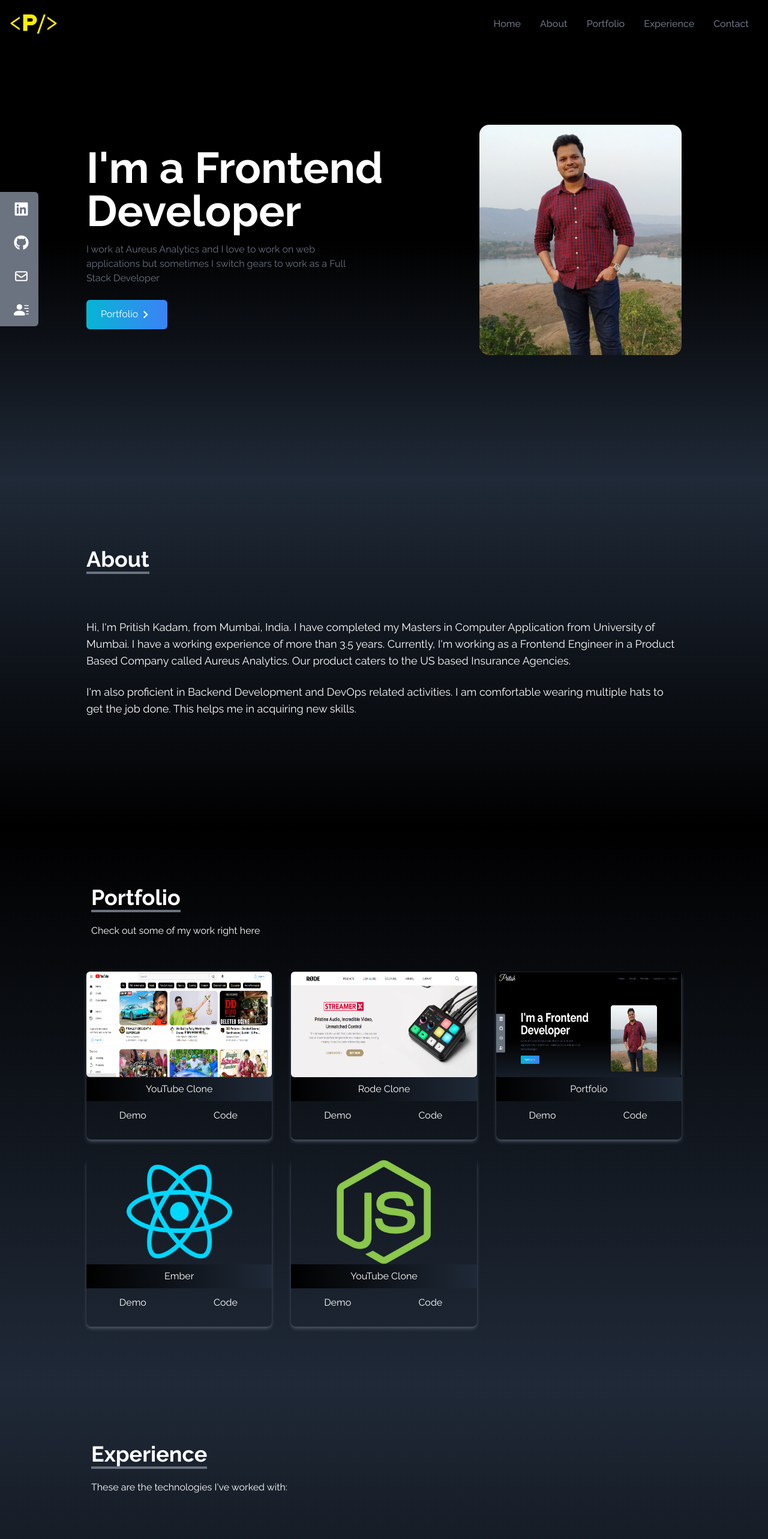
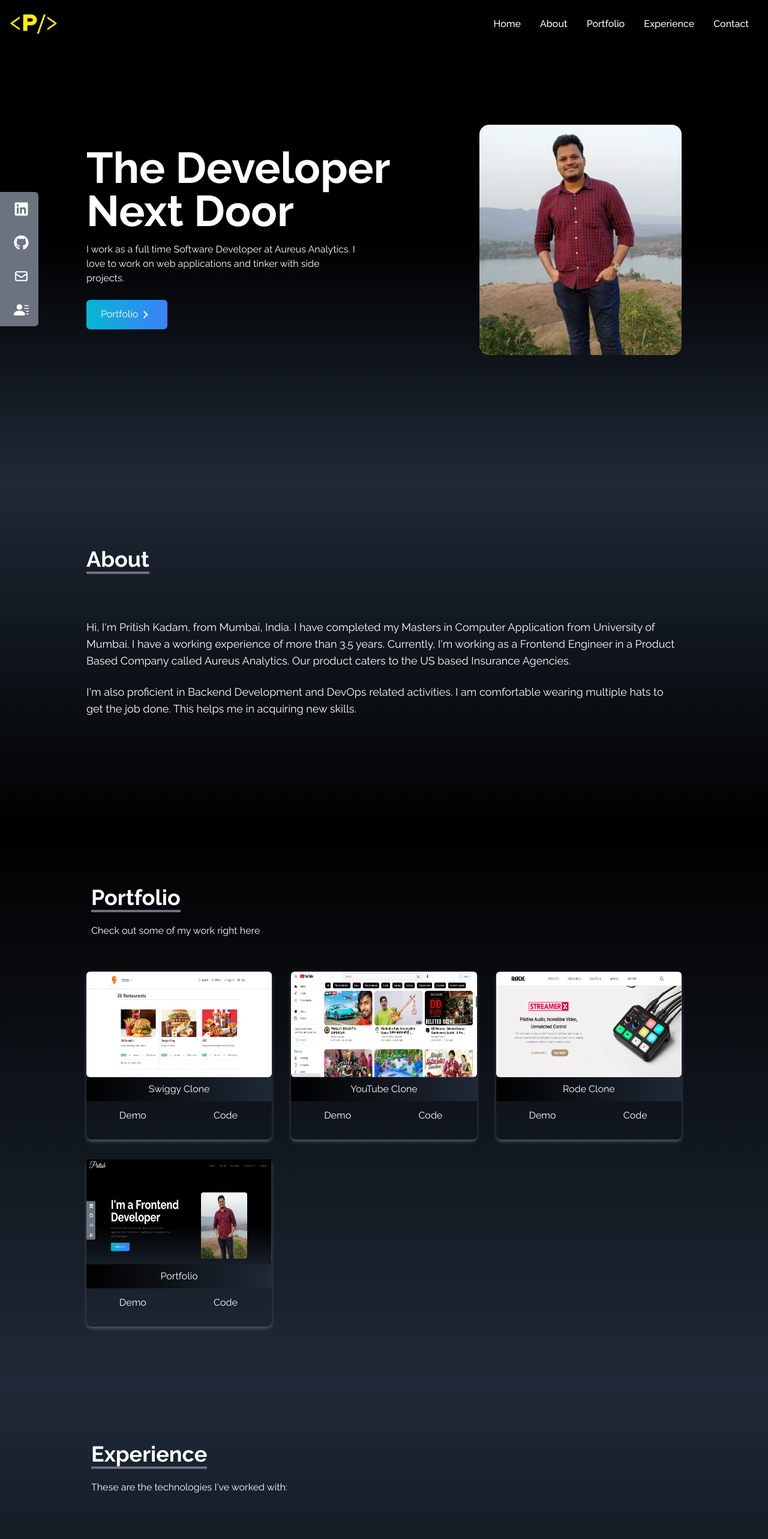
Before and after one commit to pritishkadam/portfolio, a React (Create React App) app: page / in a window 1280 px wide. Shown: the top 2566 px of the page at 60% size. Built offline with nearby package versions, Linux system fonts and the light colour scheme.

Commit message:
update font color and portfolio section

```diff
--- a/src/components/Home.jsx
+++ b/src/components/Home.jsx
@@ -12,11 +12,11 @@ const Home = () => {
       <div className='max-w-screen-lg mx-auto flex flex-col items-center justify-center h-full px-4 md:flex-row text-white'>
         <div className='w-full md:w-2/3 flex flex-col justify-center mx-auto h-full'>
           <h2 className='text-4xl sm:text-7xl font-bold text-white'>
-            I'm a Frontend Developer
+            The Developer Next Door
           </h2>
-          <p className='text-gray-500 py-4 max-w-md'>
-            I work at Aureus Analytics and I love to work on web applications
-            but sometimes I switch gears to work as a Full Stack Developer
+          <p className='text-white py-4 max-w-md'>
+            I work as a full time Software Developer at Aureus Analytics. I love to work on web applications
+            and tinker with side projects.
           </p>
 
           <div>
--- a/src/components/NavBar/NavBar.jsx
+++ b/src/components/NavBar/NavBar.jsx
@@ -26,7 +26,7 @@ const NavBar = () => {
             return (
               <li
                 key={id}
-                className='px-4 cursor-pointer font-medium text-gray-500 hover:scale-105 duration-200'
+                className='px-4 cursor-pointer font-medium text-white hover:scale-105 duration-200'
               >
                 <Link to={link} smooth duration={500}>
                   {text}
@@ -37,18 +37,18 @@ const NavBar = () => {
       </ul>
       <div
         onClick={handleNavToggle}
-        className='cursor-pointer pr-4 z-10 text-gray-500 md:hidden'
+        className='cursor-pointer pr-4 z-10 text-white md:hidden'
       >
         {navMenu ? <FaTimes size={25} /> : <FaBars size={25} />}
       </div>
       {navMenu && (
-        <ul className='md:hidden flex flex-col justify-center items-center absolute top-0 left-0 w-full h-screen bg-gradient-to-b from-black to-gray-800 text-gray-500'>
+        <ul className='md:hidden flex flex-col justify-center items-center absolute top-0 left-0 w-full h-screen bg-gradient-to-b from-black to-gray-800 text-white'>
           {links &&
             links.map(({ id, link, text }) => {
               return (
                 <li
                   key={id}
-                  className='px-4 py-6 cursor-pointer font-medium text-4xl text-gray-500 hover:scale-105 duration-200'
+                  className='px-4 py-6 cursor-pointer font-medium text-4xl text-white hover:scale-105 duration-200'
                 >
                   <Link
                     to={link}
--- a/src/components/Portfolio/portfolioConfig.js
+++ b/src/components/Portfolio/portfolioConfig.js
@@ -2,45 +2,37 @@
 import RODE from './../../assets/Rode_Clone.png';
 import YOUTUBE from './../../assets/Youtube_Clone.png';
 import PORTFOLIO from './../../assets/Portfolio_Clone.png';
-import REACT from './../../assets/react.png';
-import NODE from './../../assets/node.png';
+import SWIGGY from './../../assets/Swiggy_Clone.png';
 
 const portfolioConfig = [
   {
     id: 1,
+    src: SWIGGY,
+    title:"Swiggy Clone",
+    demoLink: 'https://swiggy-pritish.netlify.app/',
+    sourceCodeLink: 'https://github.com/pritishkadam/swiggy-clone',
+  },
+  {
+    id: 2,
     src: YOUTUBE,
     title:"YouTube Clone",
-    demoLink: '',
+    demoLink: 'https://youtube-pritish.netlify.app/',
     sourceCodeLink: 'https://github.com/pritishkadam/youtube-clone',
   },
   {
-    id: 2,
+    id: 3,
     src: RODE,
     title:"Rode Clone",
     demoLink: 'https://rode-website-replica.netlify.app/',
     sourceCodeLink: 'https://github.com/pritishkadam/rode-clone',
   },
   {
-    id: 3,
+    id: 4,
     src: PORTFOLIO,
     title:"Portfolio",
     demoLink: '/',
     sourceCodeLink: 'https://github.com/pritishkadam/portfolio',
   },
-  {
-    id: 4,
-    src: REACT,
-    title:"Ember",
-    demoLink: '',
-    sourceCodeLink: '',
-  },
-  {
-    id: 5,
-    src: NODE,
-    title:"YouTube Clone",
-    demoLink: '',
-    sourceCodeLink: '',
-  },
 ];
 
 export default portfolioConfig;
```
Also changed, not shown: src/assets/Swiggy_Clone.png (added).
